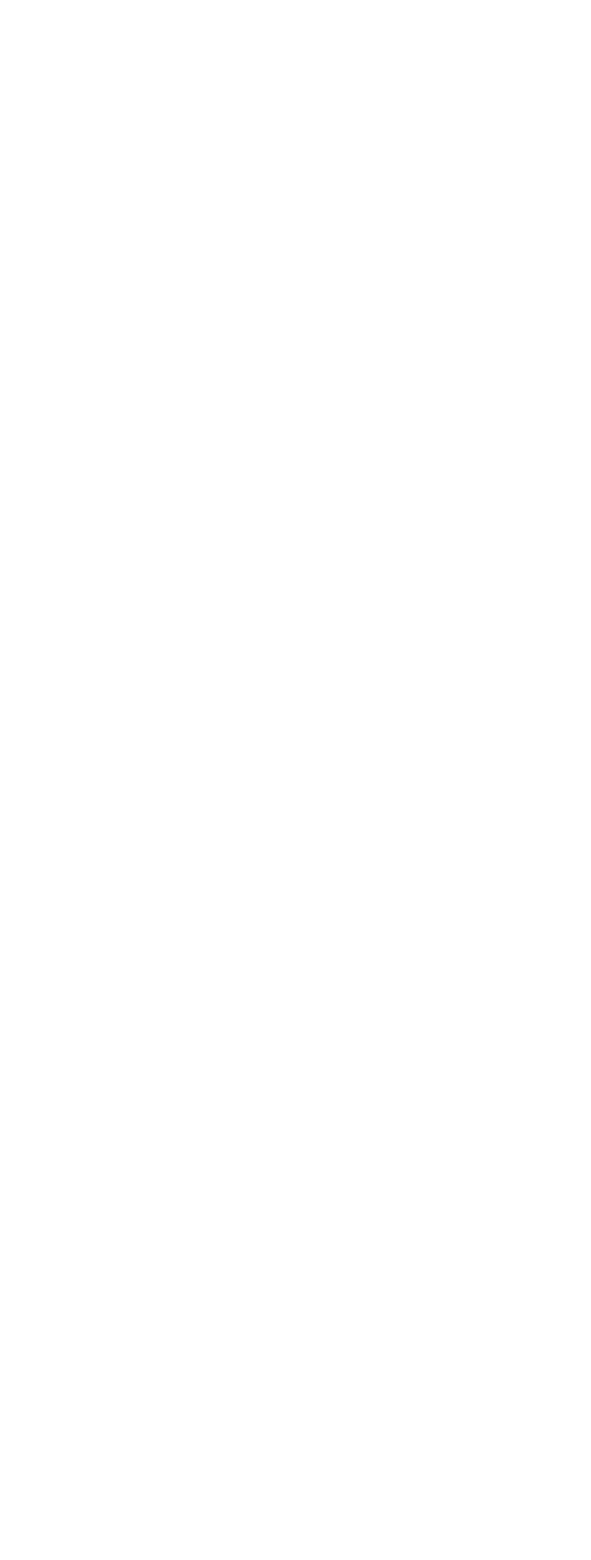
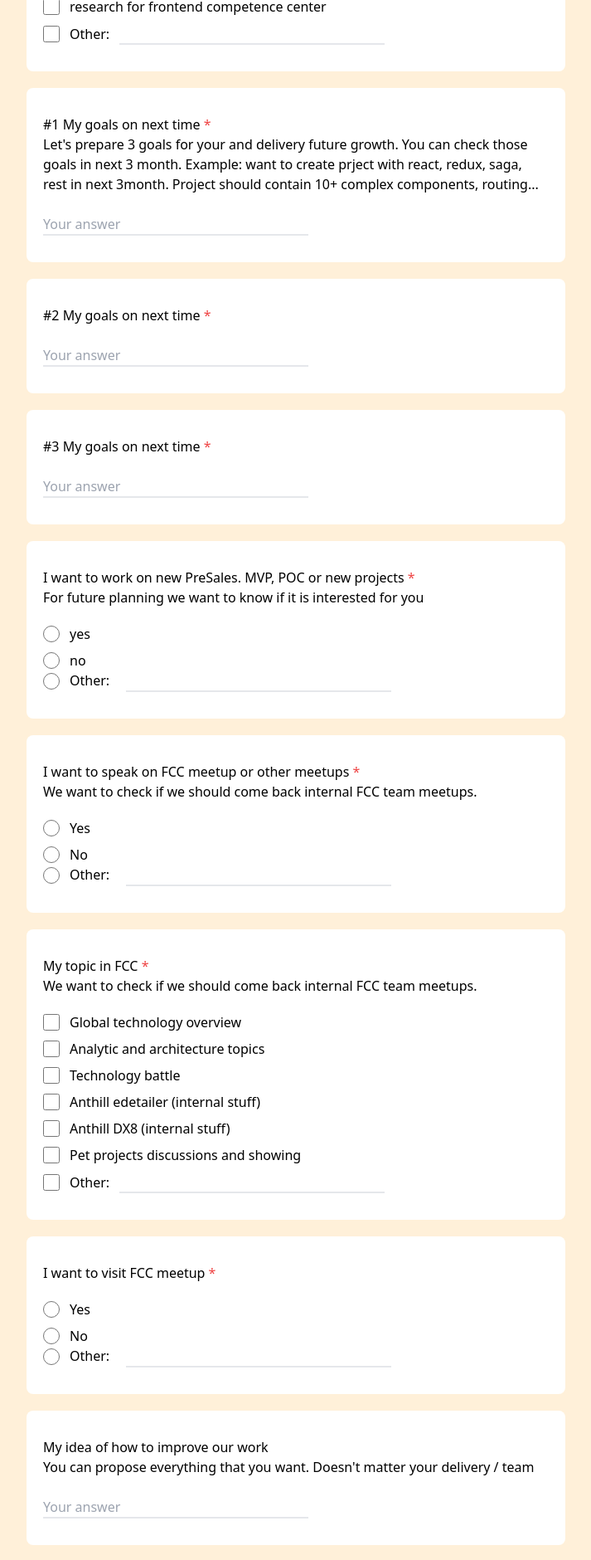
Before and after one commit to Chipernes/React-2024, a React (Vite) app in the folder lab-03/: page / in a window 1280 px wide. Shown: the part 2280-4160 px from the top of the page at 83% size, without its empty margins (283-996 px from the left). Before the commit the page ends 2032 px from the top, so only its background shows below. Built offline with nearby package versions, Linux system fonts and the light colour scheme.

Commit message:
add all questions from task form

```diff
--- a/lab-03/src/components/form/Question.tsx
+++ b/lab-03/src/components/form/Question.tsx
@@ -7,6 +7,7 @@ import RadioMatrix from "./RadioMatrix.tsx";
 
 type FormQuestionProps = {
     question: string,
+    additionalText?: string,
     inputType: 'text' | 'radio' | 'checkbox' | 'radioMatrix',
     options?: string[],
     required?: boolean
@@ -16,10 +17,10 @@ type FormQuestionProps = {
         columns: string[],
         rows: string[],
     },
-    errors: any;
+    errors?: any;
 };
 
-const Question: FC<FormQuestionProps> = ({ errors, name, required, control, question, inputType, options, matrixData}) => {
+const Question: FC<FormQuestionProps> = ({ errors, name, required, control, question, additionalText, inputType, options, matrixData}) => {
     const [hasError, setHasError] = useState(false);
 
     const questionClasses = classNames(
@@ -47,6 +48,9 @@ const Question: FC<FormQuestionProps> = ({ errors, name, required, control, ques
                 {question}
                 {required && <span className="text-red-500"> *</span>}
             </p>
+
+            {additionalText && <p>{additionalText}</p>}
+
             {inputType === 'text' && (
                 <div className="mt-6">
                     <TextInput name={name} control={control} handleBlur={handleBlur} handleInputChange={handleInputChange} required={required}/>
--- a/lab-03/src/components/form/index.tsx
+++ b/lab-03/src/components/form/index.tsx
@@ -7,6 +7,15 @@ type Inputs = {
     favoriteTech: string;
     learnTech: string[];
     currentLevel: Record<string, string>;
+    interest: string[];
+    goals1: string,
+    goals2: string,
+    goals3: string,
+    wantToWork: string,
+    wantToSpeak: string,
+    myTopic: string[],
+    wantToVisit: string,
+    myIdea: string
 };
 
 const Form = () => {
@@ -17,6 +26,15 @@ const Form = () => {
             favoriteTech: '',
             learnTech: [],
             currentLevel: {},
+            interest: [],
+            goals1: '',
+            goals2: '',
+            goals3: '',
+            wantToWork: '',
+            wantToSpeak: '',
+            myTopic: [],
+            wantToVisit: '',
+            myIdea: ''
         },
     });
     const onSubmit: SubmitHandler<Inputs> = data => console.log(data);
@@ -43,7 +61,6 @@ const Form = () => {
                 name="name"
                 errors={errors.name}
             />
-
             <Question
                 control={control}
                 question="Your team"
@@ -82,8 +99,95 @@ const Form = () => {
                 }}
                 errors={errors.currentLevel}
             />
+            <Question
+                control={control}
+                question="I'm interested to"
+                inputType="checkbox"
+                required
+                name="interest"
+                options={["develop presentations", "develop DX8", "develop complex app", "develop hybrid react-native", "develop internal small project", "develop pet-projects", "research for frontend competence center"]}
+                errors={errors.interest}
+            />
+            <Question
+                control={control}
+                question="#1 My goals on next time"
+                additionalText="Let's prepare 3 goals for your and delivery future growth. You can check those goals in next 3 month. Example: want to create prject with react, redux, saga, rest in next 3month. Project should contain 10+ complex components, routing..."
+                inputType="text"
+                required
+                name="goals1"
+                errors={errors.goals1}
+            />
+            <Question
+                control={control}
+                question="#2 My goals on next time"
+                inputType="text"
+                required
+                name="goals2"
+                errors={errors.goals2}
+            />
+            <Question
+                control={control}
+                question="#3 My goals on next time"
+                inputType="text"
+                required
+                name="goals3"
+                errors={errors.goals3}
+            />
+            <Question
+                control={control}
+                question="I want to work on new PreSales. MVP, POC or new projects"
+                additionalText="For future planning we want to know if it is interested for you"
+                inputType="radio"
+                name="wantToWork"
+                required
+                options={["yes", "no"]}
+                errors={errors.wantToWork}
+            />
+            <Question
+                control={control}
+                question="I want to speak on FCC meetup or other meetups"
+                additionalText="We want to check if we should come back internal FCC team meetups."
+                inputType="radio"
+                name="wantToSpeak"
+                required
+                options={["Yes", "No"]}
+                errors={errors.wantToSpeak}
+            />
+            <Question
+                control={control}
+                question="My topic in FCC"
+                additionalText="We want to check if we should come back internal FCC team meetups."
+                inputType="checkbox"
+                required
+                name="myTopic"
+                options={["Global technology overview", "Analytic and architecture topics", "Technology battle", "Anthill edetailer (internal stuff)", "Anthill DX8 (internal stuff)", "Pet projects discussions and showing"]}
+                errors={errors.myTopic}
+            />
+            <Question
+                control={control}
+                question="I want to visit FCC meetup"
+                inputType="radio"
+                name="wantToVisit"
+                required
+                options={["Yes", "No"]}
+                errors={errors.wantToVisit}
+            />
+            <Question
+                control={control}
+                question="My idea of how to improve our work"
+                additionalText="You can propose everything that you want. Doesn't matter your delivery / team"
+                inputType="text"
+                name="myIdea"
+            />
 
-            <input type="submit" />
+            <div className="flex justify-between items-center mt-5">
+                <button type="submit" className="bg-orange-600 text-white px-8 py-2 rounded">Submit</button>
+                <div className="flex items-center gap-4">
+                    <div className="w-44 h-2 bg-green-600 rounded"/>
+                    <p>Page 1 of 1</p>
+                </div>
+                <button type="reset" className="text-orange-600 font-medium">Reset</button>
+            </div>
         </form>
     );
 };
```
